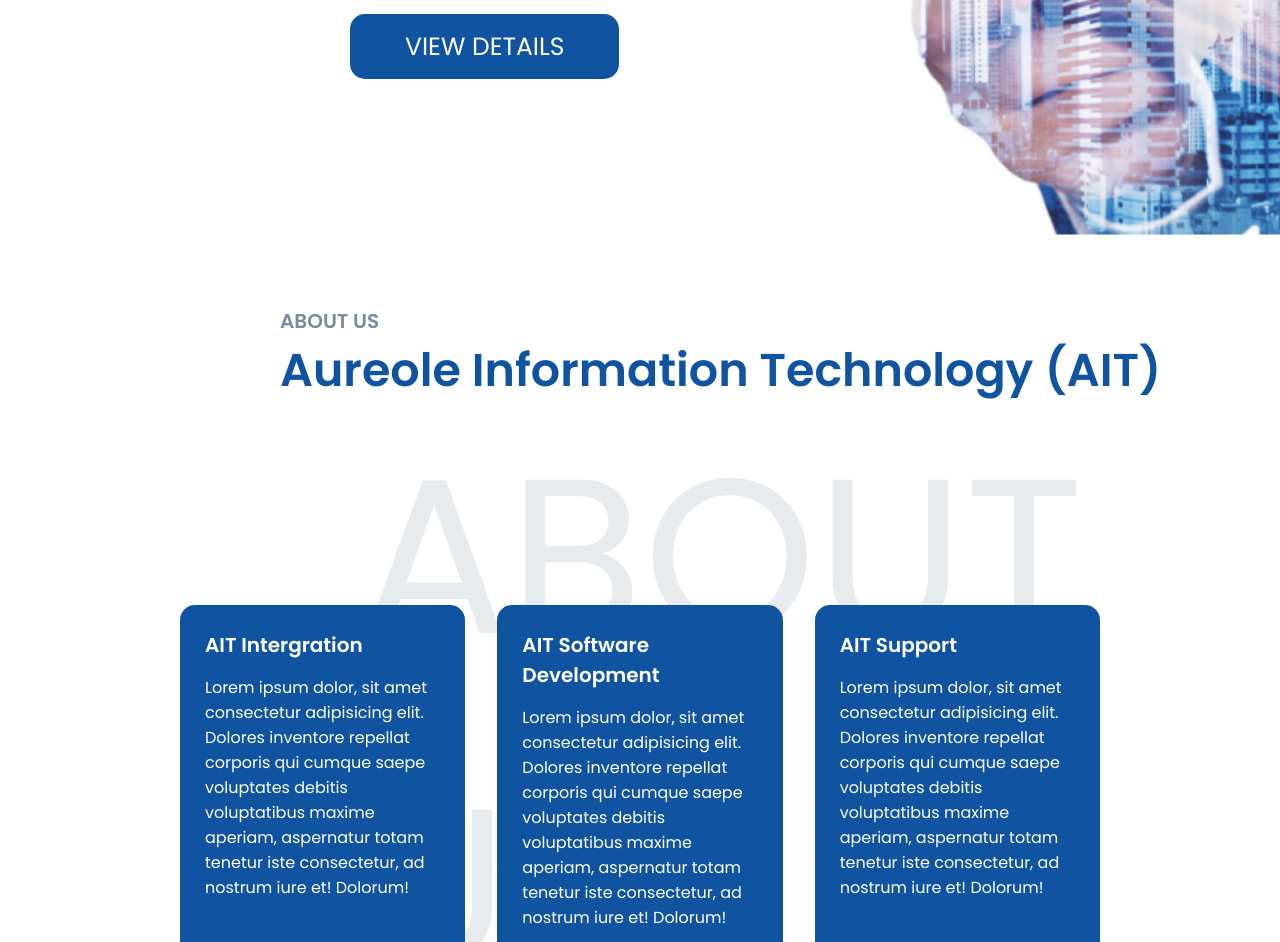
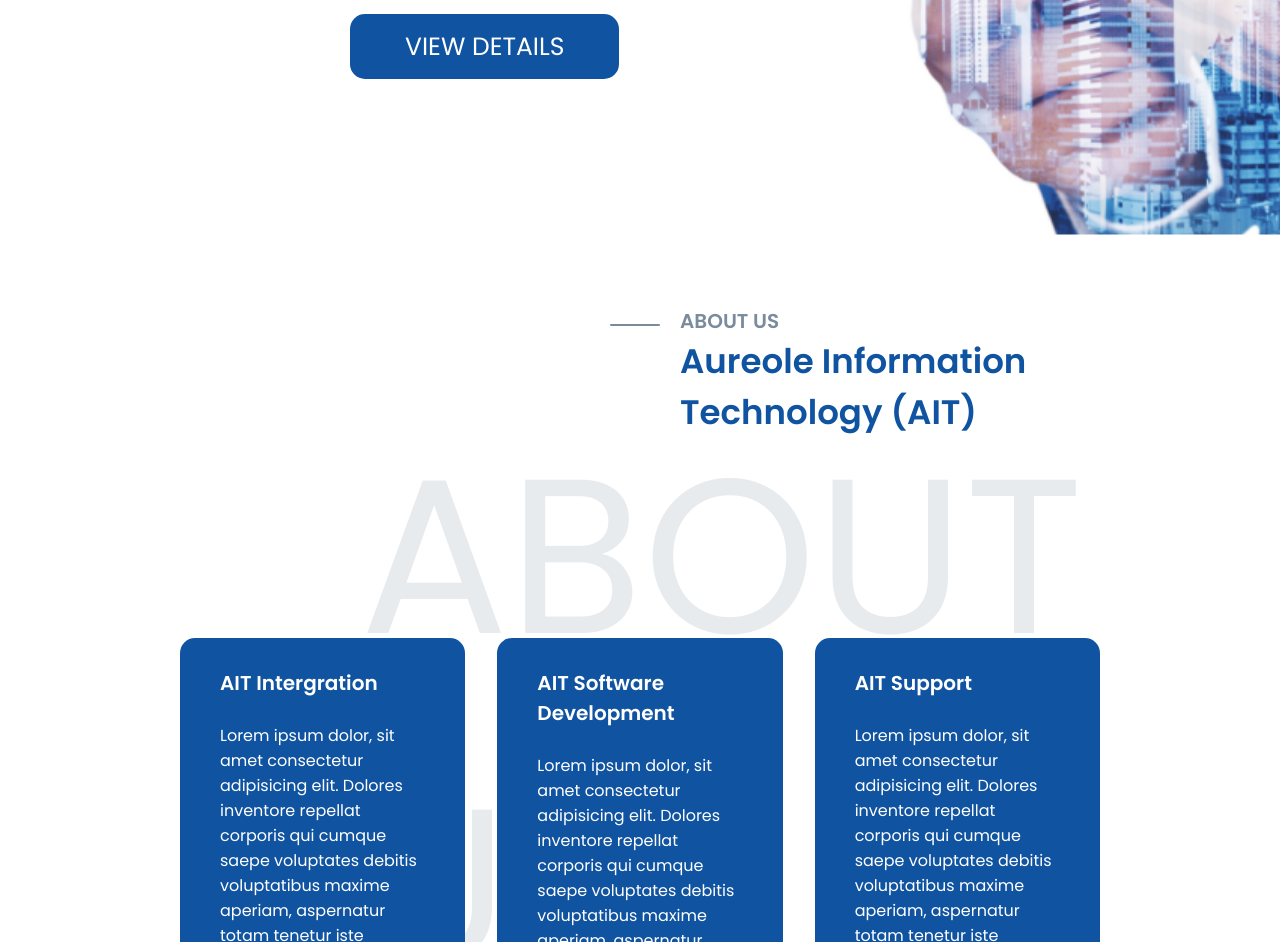
Before and after one commit to inhtruong/template-landing-page-ait, a plain HTML site: page index.html in a window 1280 px wide. Shown: the part 506-1448 px from the top of the page. Drawn offline with Linux system fonts and the light colour scheme.

Commit message:
[MOD] Fix css

```diff
--- a/assets/css/app.css
+++ b/assets/css/app.css
@@ -4,6 +4,7 @@
   --color-primary: #1054a1;
   --color-black: #1a1a1a;
   --color-white: #fff;
+  --color-gray: #798b9c;
   --transition: all 0.2s linear;
 }
 
@@ -26,6 +27,12 @@ h2 {
   color: var(--color-primary);
 }
 
+h3 {
+  font-size: 34px;
+  list-style: 42px;
+  color: var(--color-primary);
+}
+
 h4 {
   font-size: 20px;
 }
@@ -37,7 +44,7 @@ h6 {
 
 p {
   font-size: 16px;
-  margin: 15px 0 20px 0;
+  margin: 25px 0 15px 0;
 }
 
 .section-p1 {
@@ -49,16 +56,6 @@ p {
   margin: 40px 0;
 }
 
-.watermark {
-  position: absolute;
-  top: 155px;
-  left: 360px;
-  font-size: 220px;
-  opacity: 0.17;
-  z-index: -1;
-  color: #798b9c;
-}
-
 a {
   cursor: pointer;
 }
@@ -67,13 +64,44 @@ body {
   margin: 0 auto;
 }
 
+.watermark {
+  position: absolute;
+  top: 155px;
+  left: 360px;
+  font-size: 220px;
+  opacity: 0.17;
+  z-index: -1;
+  color: var(--color-gray);
+}
+
+.title-section {
+  position: relative;
+  margin-left: 600px;
+}
+
+.title-section h4 {
+  color: var(--color-gray);
+}
+
+.title-section h4::before {
+  content: "";
+  width: 50px;
+  height: 2px;
+  border-radius: 5px;
+  background-color: var(--color-gray);
+  position: absolute;
+  top: 18px;
+  left: -70px;
+}
+
 #header {
+  background-color: var(--color-white);
   display: flex;
   align-items: center;
   justify-content: space-between;
-  width: 85%;
+  width: 100%;
   margin: 0 auto;
-  padding: 5px 80px;
+  padding: 5px 222.5px;
   z-index: 1;
   position: sticky;
   top: 0;
@@ -159,24 +187,18 @@ input {
   background-color: var(--color-primary);
 }
 
-#about .title-section {
-  padding-left: 200px;
-}
+/* ================ ABOUT US =============== */
 
-#about .title-section h4 {
-  color: #798b9c;
-}
-
-#about .about-card {
+.about-card {
   display: flex;
   justify-content: flex-start;
   margin: 200px 100px 0;
   gap: 2em;
 }
 
-#about .about-card .about-card__item {
+.about-card .about-card__item {
   background-color: var(--color-primary);
   color: var(--color-white);
-  padding: 25px;
+  padding: 30px 40px 20px;
   border-radius: 15px;
 }
--- a/index.html
+++ b/index.html
@@ -17,7 +17,7 @@
             <span> Aureole IT</span>
         </div>
 
-        <div>
+        <nav>
             <ul id="navbar">
                 <li><a class="action" href="#home">HOME</a></li>
                 <li><a href="#about">ABOUT US</a></li>
@@ -31,7 +31,7 @@
                     </a>
                 </li>
             </ul>
-        </div>
+        </nav>
     </section>
 
     <section id="home">
@@ -46,7 +46,7 @@
         <div class="watermark">ABOUT US</div>
         <div class="title-section">
             <h4>ABOUT US</h4>
-            <h2>Aureole Information Technology (AIT)</h2>
+            <h3>Aureole Information Technology (AIT)</h3>
         </div>
 
         <div class="about-card">
@@ -76,6 +76,13 @@
         </div>
     </section>
 
+    <section id="what-ait-do" class="section-p1">
+        <div class="title-section">
+            <h4>WHAT AIT DO</h4>
+            <h3>Main Business</h3>
+        </div>
+    </section>
+
 </body>
 
 </html>
```
